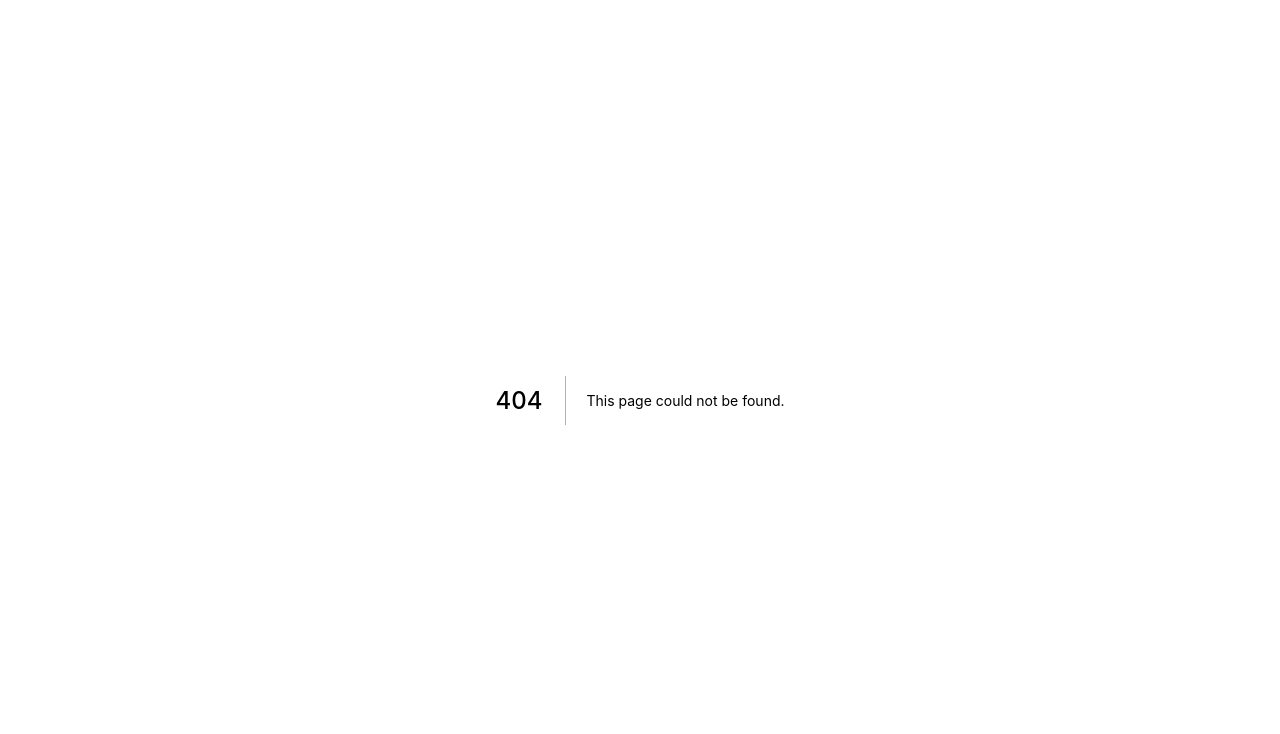
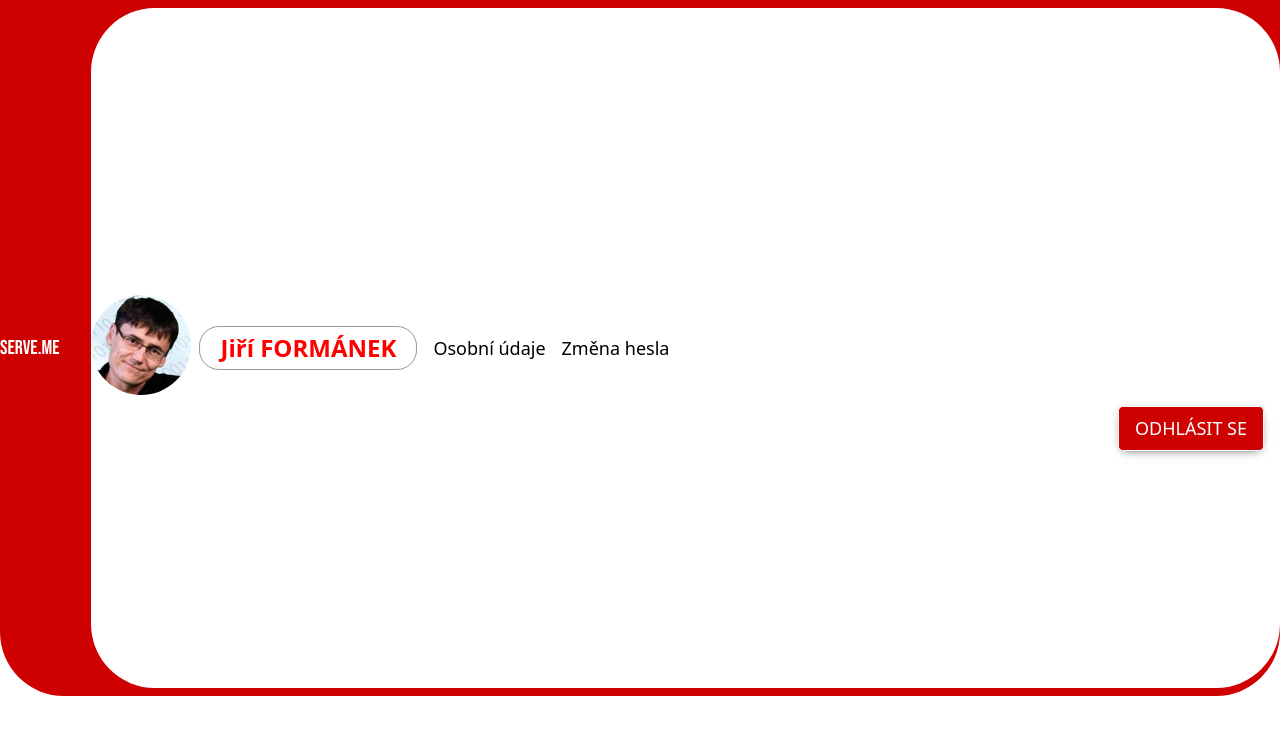
Before and after one commit to BasterCz/Serve.me, a Next.js app in the folder serve.me/: page /profile in a window 1280 px wide. Before the commit this address had no page. Shown: the top 734 px of the page. Built offline with nearby package versions, Linux system fonts and the light colour scheme.

Commit message:
profile styled!

```diff
--- /dev/null
+++ b/serve.me/pages/profile/index.tsx
@@ -0,0 +1,174 @@
+import type { NextPage } from "next";
+import Link from "next/link";
+import Navbar from "../Components/navbar";
+import styled from "styled-components";
+import Image from "next/image";
+import React from "react";
+import Head from "next/head";
+
+const Home: NextPage = () => {
+  return (
+    <Container>
+      <section className="vh-100">
+        <Head>
+          <title>Serve.me</title>
+          <script
+            src="https://cdn.jsdelivr.net/npm/bootstrap@5.0.2/dist/js/bootstrap.bundle.min.js"
+            integrity="sha384-MrcW6ZMFYlzcLA8Nl+NtUVF0sA7MsXsP1UyJoMp4YLEuNSfAP+JcXn/tWtIaxVXM"
+            crossOrigin="anonymous"
+          ></script>
+          <meta charSet="utf-8" />
+          <meta name="description" content="Generated by create next app" />
+          <meta name="viewport" content="width=device-width, initial-scale=1" />
+          <link
+            href="https://cdn.jsdelivr.net/npm/bootstrap@5.0.2/dist/css/bootstrap.min.css"
+            rel="stylesheet"
+            integrity="sha384-EVSTQN3/azprG1Anm3QDgpJLIm9Nao0Yz1ztcQTwFspd3yD65VohhpuuCOmLASjC"
+            crossOrigin="anonymous"
+          />
+          <link rel="icon" href="/favicon.ico" />
+        </Head>
+
+        <Navbar />
+        <NavBar className="navbar navbar-expand-md navbar-dark bg-nav fixed-top rounded-manual">
+          <div className="container-fluid">
+            <button
+              className="navbar-toggler"
+              type="button"
+              data-bs-toggle="collapse"
+              data-bs-target="#navbarSupportedContent"
+              aria-controls="navbarSupportedContent"
+              aria-expanded="false"
+              aria-label="Toggle navigation"
+            >
+              <span className="navbar-toggler-icon" />
+            </button>
+            <Link href="/">
+              <a className="navbar-brand">Serve.me</a>
+            </Link>
+            <Link href="/">
+              <a className="navbar-brand"></a>
+            </Link>
+            <InnerContainer
+              className="collapse navbar-collapse show"
+              id="navbarSupportedContent"
+            >
+              <ul className="navbar-nav me-auto mb-2 mb-lg-0 center-me">
+                <li className="nav-item justify-content-center">
+                  <Image
+                    src="/formanek1.jpg"
+                    width={100}
+                    height={100}
+                    className="headImg"
+
+                  />
+                </li>
+                <li className="nav-item justify-content-center">
+                  <Link href="/">
+                    <a href="#" className="nav-link active nav-text">
+                      <Bordered>Jiří FORMÁNEK</Bordered>
+                    </a>
+                  </Link>
+                </li>
+                <li className="nav-item justify-content-center distance">
+                </li>
+                <li className="nav-item justify-content-center">
+                  <Link href="/">
+                    <a href="#" className="nav-link active small-black">
+                      Osobní údaje
+                    </a>
+                  </Link>
+                </li>
+                <li className="nav-item justify-content-center">
+                  <Link href="/">
+                    <a href="#" className="nav-link active small-black">
+                      Změna hesla
+                    </a>
+                  </Link>
+                </li>
+              </ul>
+              <User className="center">
+
+                <Link href="/logout">
+                  <a href="#" className="d-flex nav-item nav-link">
+                    <button type="button" className="btn btn-light red btn-lg">
+                      ODHLÁSIT SE
+                    </button>
+                  </a>
+                </Link>
+              </User>
+            </InnerContainer>
+          </div>
+        </NavBar>
+      </section>
+    </Container>
+  );
+};
+
+export default Home;
+
+const NavBar = styled.nav`
+  padding-bottom: 0px;
+  .headImg {
+      border-radius: 50%;
+  }
+  .container-fluid {
+    padding-left: 0px;
+    padding-right: 0px;
+  }
+  .container-fluid button {
+    margin-left: 5vw;
+  }
+  .navbar-brand {
+    margin-right: 2.2 rem;
+  }
+  .show {
+    height: 85vh;
+  }
+  .small-black {
+      color: black !important;
+      font-size: 18px
+  }
+  border-radius: 0% 0% 5vw 5vw;
+  .red {
+      background-color:#CF0000;
+      color: white;
+      font-size:18px;
+  }
+`;
+const InnerContainer = styled.div`
+  background-color: white;
+  border-radius: 5vw;
+  .nav-text {
+    color: red !important;
+  }
+
+  .center-me {
+    justify-content: center;
+    align-items: center;
+    height: 60%;
+  }
+
+`;
+const User = styled.div`
+  margin-top: 20vh;
+  display: flex;
+  justify-content: center;
+  align-items: center;
+  bottom: 10vw;
+  a button {
+    margin-left: 0px !important;
+    background-color: white;
+    color: red;
+    box-shadow: 0 3px 10px -5px rgba(0, 0, 0, 0.8);
+  }
+`;
+const Container = styled.div``;
+const Bordered = styled.div`
+    border: 1px solid rgba(0,0,0,0.4);
+    font-weight: bold;
+    border-radius: 20px;
+    width: auto;
+    height: auto;
+    padding: 3px 20px 3px 20px;
+`;
```
Also changed, not shown: serve.me/public/formanek1.jpg (added).
